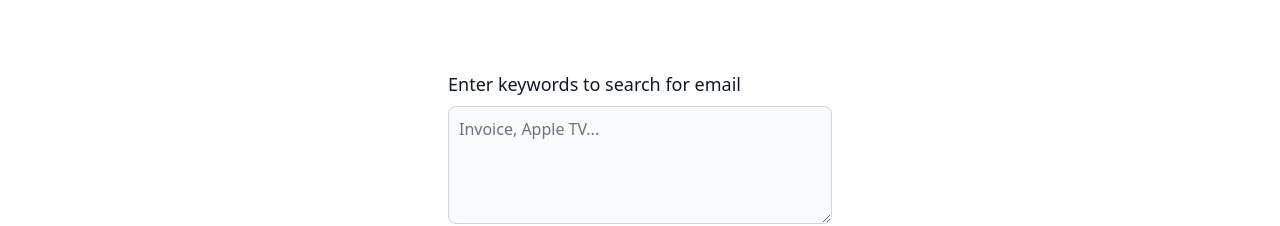
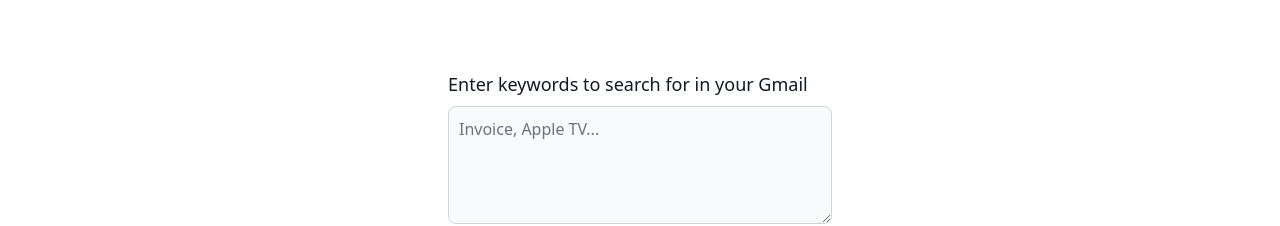
Before and after one commit to abhishekpatil4/GmailGenius, a React (Vite) app: page /dashboard in a window 1280 px wide. Shown: the part 174-400 px from the top of the page. Built offline with nearby package versions, Linux system fonts and the light colour scheme.

Commit message:
fix: minor issue

```diff
--- a/src/components/Fetch.jsx
+++ b/src/components/Fetch.jsx
@@ -21,7 +21,7 @@ const Fetch = () => {
     return (
         <form onSubmit={handleFetch} className="max-w-sm mx-auto my-24">
             <div className="mb-10">
-                <label htmlFor="emailKeywords" className="text-left block mb-2 text-lg font-medium text-gray-900 dark:text-white">Enter keywords to search for email</label>
+                <label htmlFor="emailKeywords" className="text-left block mb-2 text-lg font-medium text-gray-900 dark:text-white">Enter keywords to search for in your Gmail</label>
                 <textarea
                     id="emailKeywords"
                     rows="4"
```
